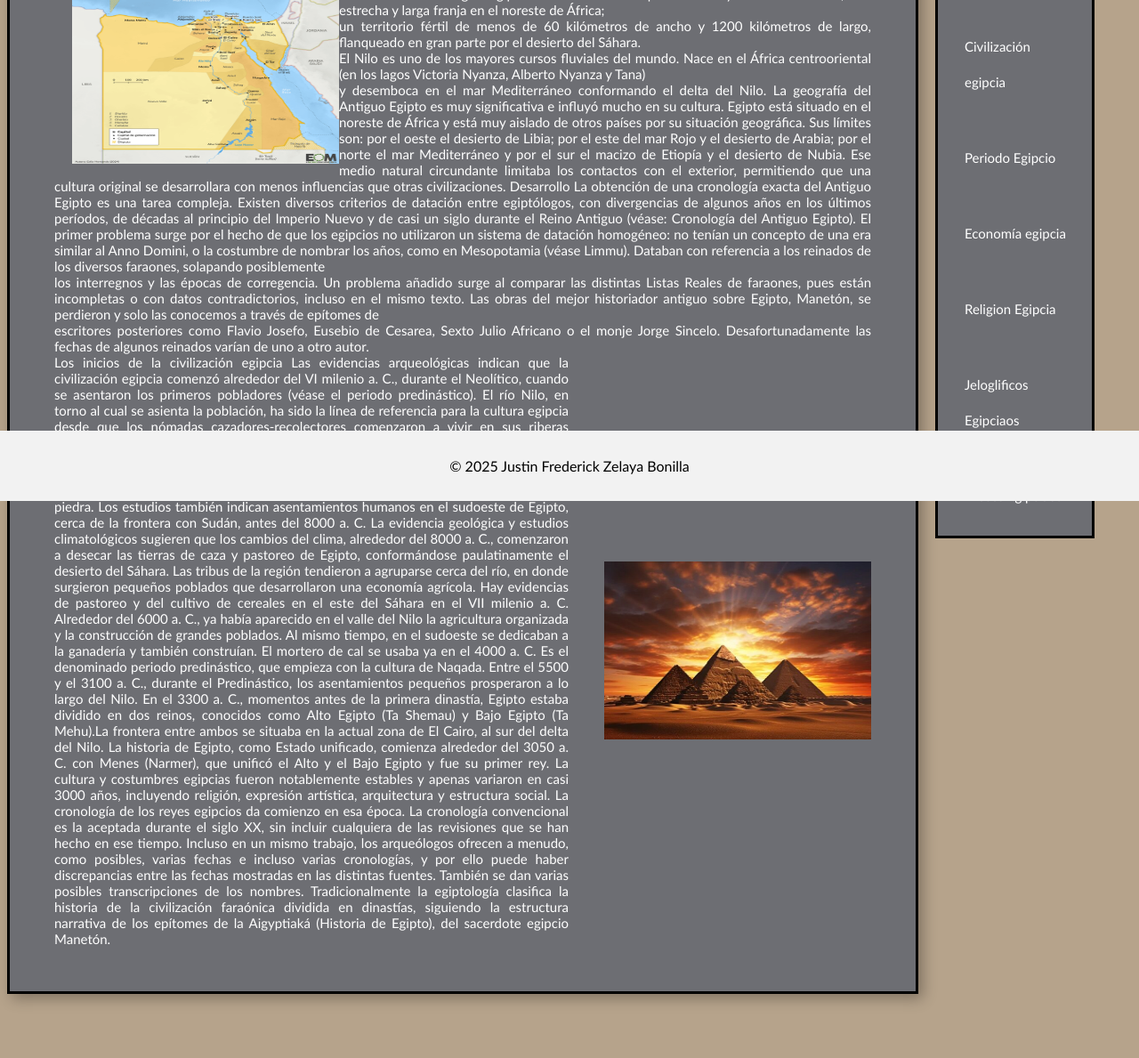
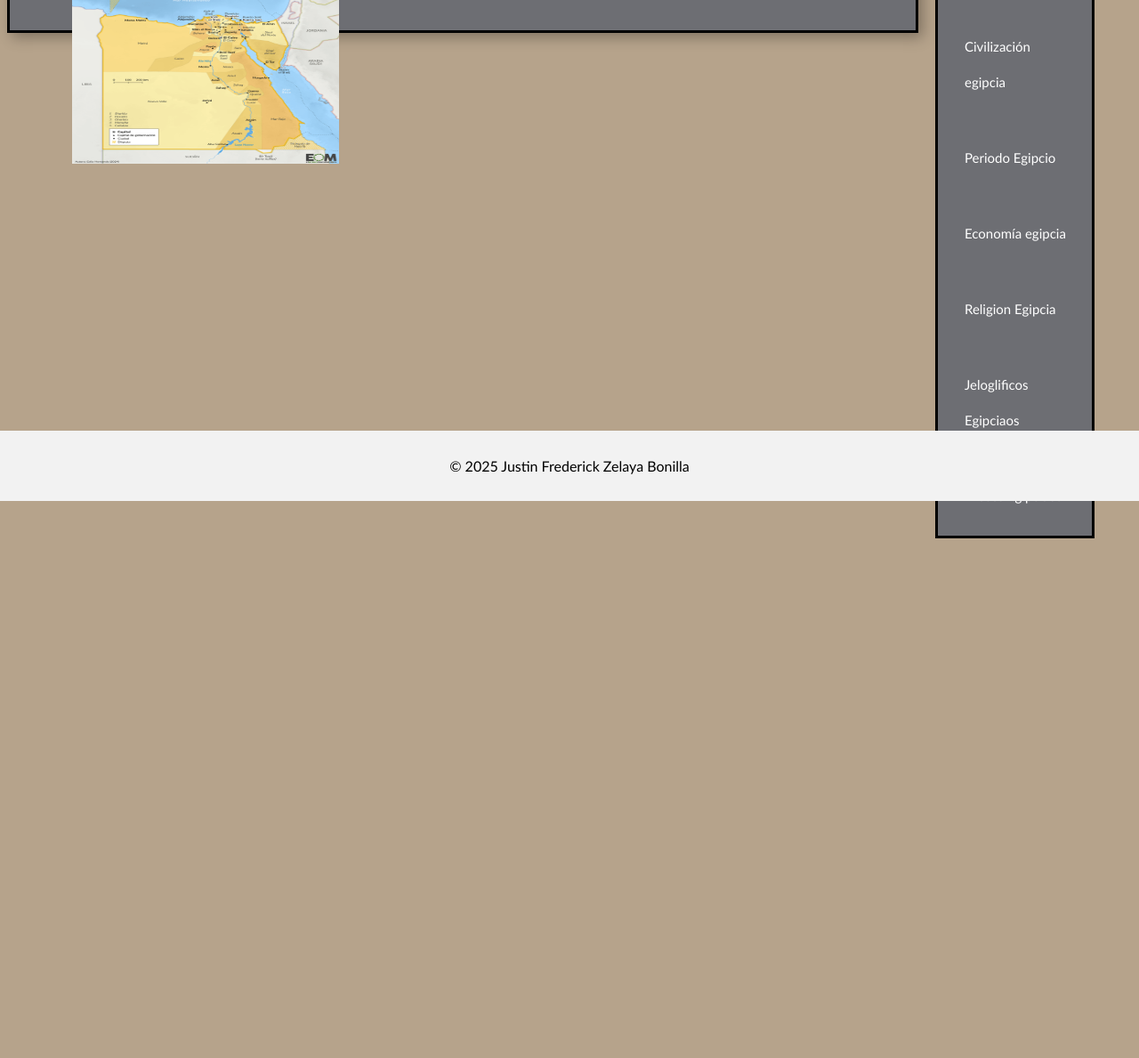
Before and after one commit to Justingtbl134/jj, a plain HTML site: page Ubicación geográfica.html in a window 1280 px wide. Shown: the part 237-1426 px from the top of the page at 89% size. After the commit the page ends 842 px from the top, so only its background shows below. Drawn offline with Linux system fonts and the light colour scheme.

Commit message:
Streamline content in Ubicación geográfica.html
The content has been streamlined to focus on the essential aspects of Ancient Egypt's geography, removing unnecessary details and redundancies.

```diff
--- a/Ubicación geográfica.html
+++ b/Ubicación geográfica.html
@@ -63,37 +63,12 @@
     <p><h1>Ubicación geográfica</h1></p>
 	<img src="img/Mapa-politico-egipto.png">
 	<p>
-        El territorio del Antiguo Egipto estaba constituido por el Delta y en la Luna fértil , una estrecha y larga franja en el noreste de África; <br>
-        un territorio fértil de menos de 60 kilómetros de ancho y 1200 kilómetros de largo, flanqueado en gran parte por el desierto del Sáhara. <br>        El Nilo es uno de los mayores cursos fluviales del mundo. Nace en el África centrooriental (en los lagos Victoria Nyanza, Alberto Nyanza y Tana)<br>
-        y desemboca en el mar Mediterráneo conformando el delta del Nilo.
-        La geografía del Antiguo Egipto es muy significativa e influyó mucho en su cultura. Egipto está situado en el noreste de África y está muy aislado de otros países por su situación geográfica. Sus límites son: por el oeste el desierto de Libia; por el este del mar Rojo y el desierto de Arabia;
-         por el norte el mar Mediterráneo y por el sur el macizo de Etiopía y el desierto de Nubia. Ese medio natural circundante limitaba los contactos con el exterior, permitiendo que una cultura original se desarrollara con menos influencias que otras civilizaciones.
-Desarrollo
-La obtención de una cronología exacta del Antiguo Egipto es una tarea compleja. Existen diversos criterios de datación entre egiptólogos, con divergencias de algunos años en los últimos períodos, de décadas al principio del Imperio Nuevo y de casi un siglo durante el Reino Antiguo (véase: Cronología del Antiguo Egipto).
 
-El primer problema surge por el hecho de que los egipcios no utilizaron un sistema de datación homogéneo: no tenían un concepto de una era similar al Anno Domini, o la costumbre de nombrar los años, como en Mesopotamia (véase Limmu). Databan con referencia a los reinados de los diversos faraones, solapando posiblemente <br>
-los interregnos y las épocas de corregencia. Un problema añadido surge al comparar las distintas Listas Reales de faraones, pues están incompletas o con datos contradictorios, incluso en el mismo texto. Las obras del mejor historiador antiguo sobre Egipto, Manetón, se perdieron y solo las conocemos a través de epítomes de <br>
-escritores posteriores como Flavio Josefo, Eusebio de Cesarea, Sexto Julio Africano o el monje Jorge Sincelo. Desafortunadamente las fechas de algunos reinados varían de uno a otro autor.
-<div class="contenedor">
-    <div class="texto">
-        <p>
-            Los inicios de la civilización egipcia
-Las evidencias arqueológicas indican que la civilización egipcia comenzó alrededor del VI milenio a. C., durante el Neolítico, cuando se asentaron los primeros pobladores (véase el periodo predinástico). El río Nilo, en torno al cual se asienta la población, ha sido la línea de referencia para la cultura egipcia desde que los nómadas
-cazadores-recolectores comenzaron a vivir en sus riberas durante el pleistoceno. Los rastros de estos primeros pobladores quedaron en los objetos y signos grabados en las rocas a lo largo del valle del Nilo y en los oasis.
-A lo largo del Nilo, en el XI milenio a. C., una cultura de recolectores de grano había sido sustituida por otra de cazadores, pescadores y recolectores que usaban herramientas de piedra. Los estudios también indican asentamientos humanos en el sudoeste de Egipto, cerca de la frontera con Sudán, antes del 8000 a. C. La evidencia geológica y estudios climatológicos
-sugieren que los cambios del clima, alrededor del 8000 a. C., comenzaron a desecar las tierras de caza y pastoreo de Egipto, conformándose paulatinamente el desierto del Sáhara. Las tribus de la región tendieron a agruparse cerca del río, en donde surgieron pequeños poblados que desarrollaron una economía agrícola. Hay evidencias de pastoreo y del cultivo de cereales en el este del Sáhara en el VII milenio a. C.
-Alrededor del 6000 a. C., ya había aparecido en el valle del Nilo la agricultura organizada y la construcción de grandes poblados. Al mismo tiempo, en el sudoeste se dedicaban a la ganadería y también construían. El mortero de cal se usaba ya en el 4000 a. C. Es el denominado periodo predinástico, que empieza con la cultura de Naqada.
-Entre el 5500 y el 3100 a. C., durante el Predinástico, los asentamientos pequeños prosperaron a lo largo del Nilo. En el 3300 a. C., momentos antes de la primera dinastía, Egipto estaba dividido en dos reinos, conocidos como Alto Egipto (Ta Shemau) y Bajo Egipto (Ta Mehu).La frontera entre ambos se situaba en la actual zona de El Cairo, al sur del delta del Nilo.
-La historia de Egipto, como Estado unificado, comienza alrededor del 3050 a. C. con Menes (Narmer), que unificó el Alto y el Bajo Egipto y fue su primer rey. La cultura y costumbres egipcias fueron notablemente estables y apenas variaron en casi 3000 años, incluyendo religión, expresión artística, arquitectura y estructura social.
-La cronología de los reyes egipcios da comienzo en esa época. La cronología convencional es la aceptada durante el siglo XX, sin incluir cualquiera de las revisiones que se han hecho en ese tiempo. Incluso en un mismo trabajo, los arqueólogos ofrecen a menudo, como posibles, varias fechas e incluso varias cronologías, y por ello puede haber
-discrepancias entre las fechas mostradas en las distintas fuentes. También se dan varias posibles transcripciones de los nombres. Tradicionalmente la egiptología clasifica la historia de la civilización faraónica dividida en dinastías, siguiendo la estructura narrativa de los epítomes de la Aigyptiaká (Historia de Egipto), del sacerdote egipcio Manetón.
-            </p>
-    </div>
-    <img src="img/piramides.jpg" alt="Descripción de la imagen">
 </div>
 </div>
  <center><footer>
 		&copy; 2025 Justin Frederick Zelaya Bonilla
 	</center></footer>
 </body>
+
 </html>
```
